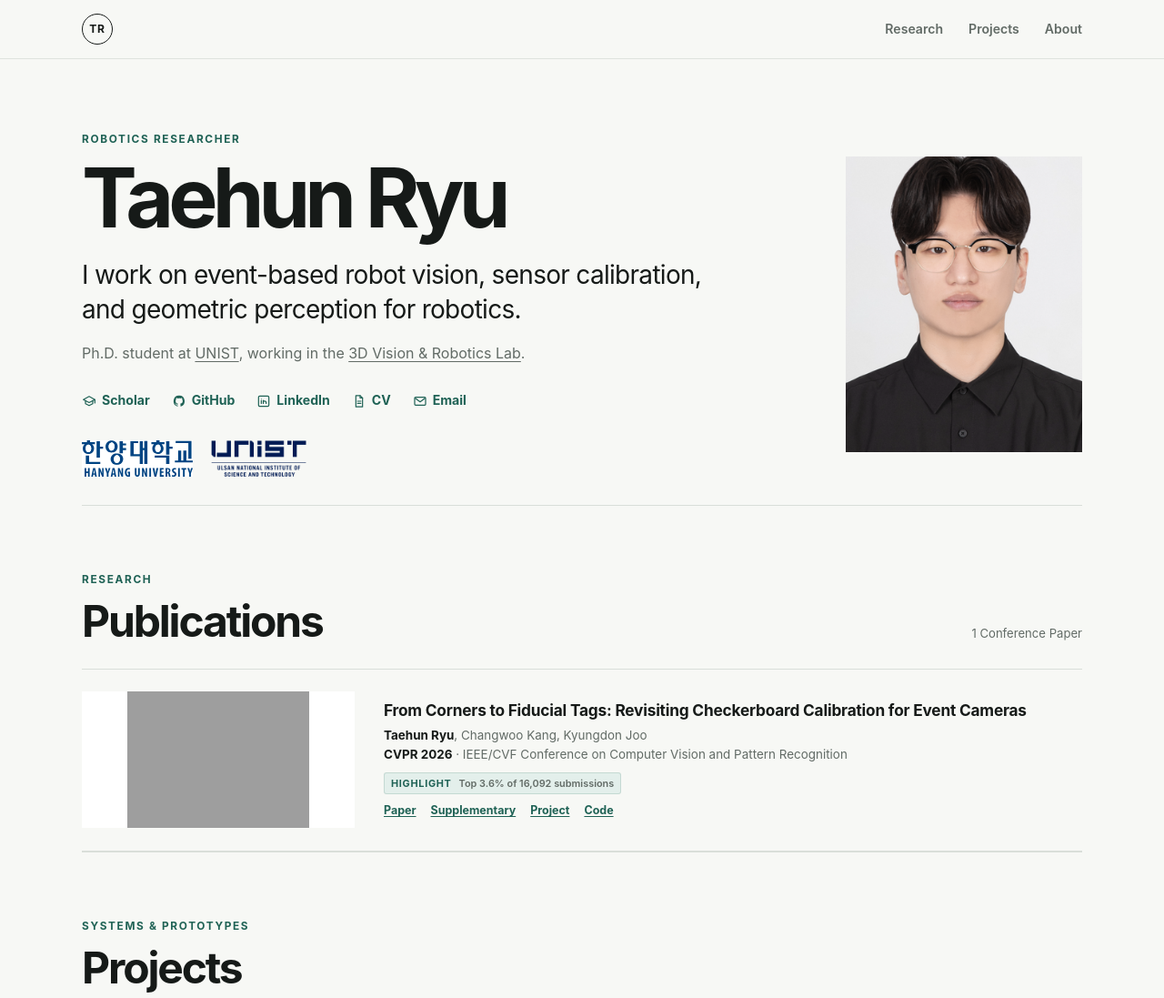
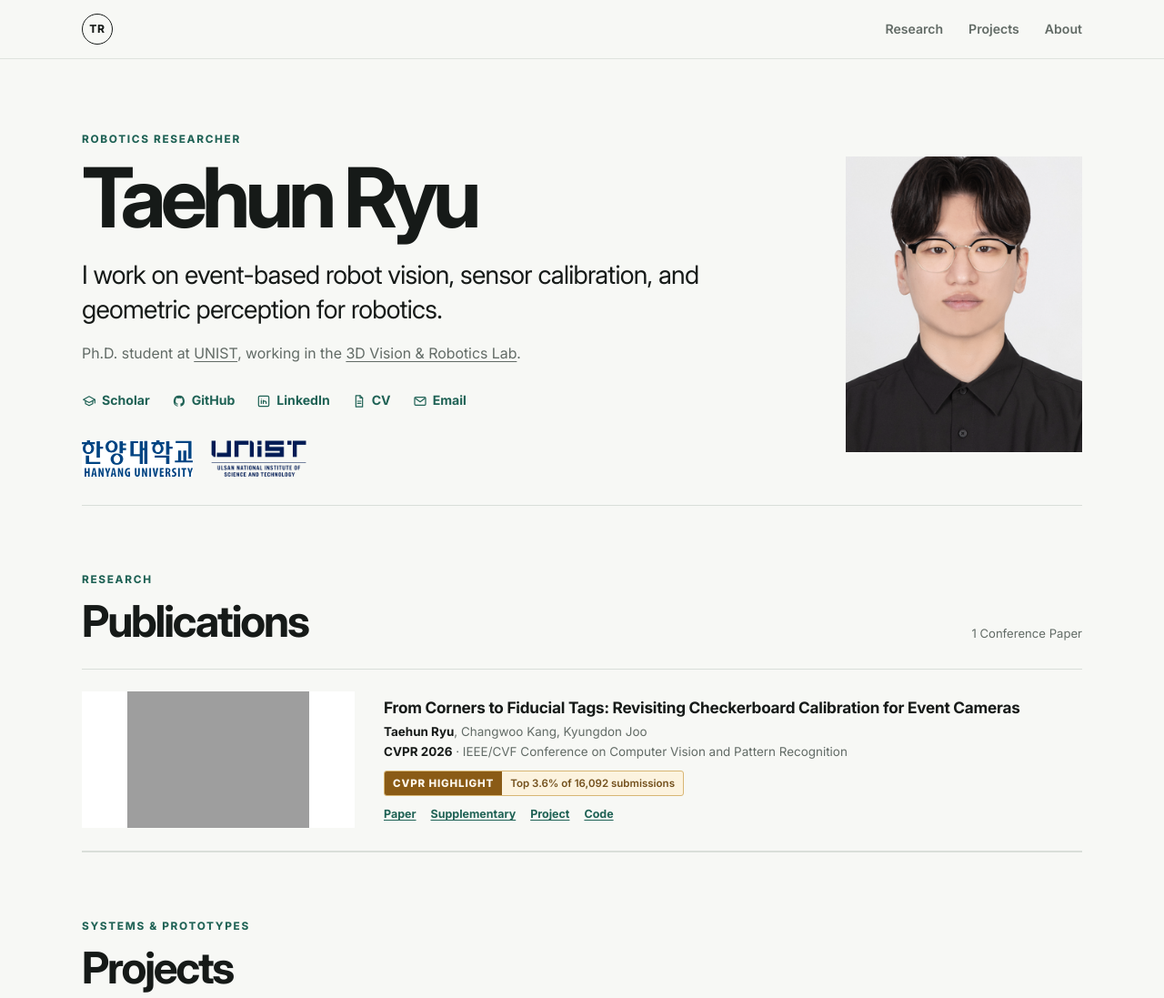
Before and after one commit to taehun-ryu/taehun-ryu.github.io, an Astro site: page / in a window 1280 px wide. Shown: the top 1097 px of the page at 91% size. Built offline with nearby package versions, Linux system fonts and the light colour scheme; Astro itself is replaced by a stand-in of ours; grey boxes are pictures that could not be loaded.

Commit message:
Emphasize CVPR Highlight and self-host Inter fonts

```diff
--- a/src/data/publications/corner2tag.md
+++ b/src/data/publications/corner2tag.md
@@ -8,7 +8,7 @@ venue: "IEEE/CVF Conference on Computer Vision and Pattern Recognition"
 venueShort: "CVPR 2026"
 publicationType: "conference"
 date: "2026-02-24"
-badge: "Highlight · Top 3.6% of 16,092 submissions"
+badge: "CVPR Highlight · Top 3.6% of 16,092 submissions"
 thumbnail: "/images/publications/corner2tag.png"
 thumbnailAlt: "Event camera calibraiton with checkerboard and fiducial tag detection"
 links:
--- a/src/layouts/BaseLayout.astro
+++ b/src/layouts/BaseLayout.astro
@@ -21,6 +21,7 @@ const canonical = new URL(Astro.url.pathname, Astro.site);
   <head>
     <meta charset="UTF-8" />
     <meta name="viewport" content="width=device-width" />
+    <link rel="preload" href="/fonts/inter/InterVariable.woff2" as="font" type="font/woff2" crossorigin />
     <meta name="description" content={description} />
     <meta name="generator" content={Astro.generator} />
     <link rel="canonical" href={canonical} />
--- a/src/styles/global.css
+++ b/src/styles/global.css
@@ -1,3 +1,19 @@
+@font-face {
+  font-family: 'Site Inter';
+  src: url('/fonts/inter/InterVariable.woff2') format('woff2');
+  font-style: normal;
+  font-weight: 100 900;
+  font-display: swap;
+}
+
+@font-face {
+  font-family: 'Site Inter';
+  src: url('/fonts/inter/InterVariable-Italic.woff2') format('woff2');
+  font-style: italic;
+  font-weight: 100 900;
+  font-display: swap;
+}
+
 :root {
   --bg: #f7f8f5;
   --surface: #ffffff;
@@ -11,7 +27,7 @@
   --space-background: 44px;
   --space-heading-content: 28px;
   color-scheme: light;
-  font-family: Inter, ui-sans-serif, -apple-system, BlinkMacSystemFont, "Segoe UI", sans-serif;
+  font-family: 'Site Inter', ui-sans-serif, -apple-system, BlinkMacSystemFont, "Segoe UI", sans-serif;
   font-synthesis: none;
 }
 
@@ -57,8 +73,9 @@ h1 { margin-bottom: 22px; font-size: clamp(3.25rem, 7.5vw, 5.7rem); line-height:
 .publication-copy { align-self: center; min-width: 0; }
 .publication-heading { margin-bottom: 6px; }
 .publication-heading h3 { margin-bottom: 0; font-size: 1.08rem; line-height: 1.35; letter-spacing: -0.012em; }
-.publication-accolade { display: inline-flex; flex-wrap: wrap; gap: 2px 8px; margin: 7px 0 0; padding: 4px 7px; color: var(--muted); background: var(--accent-soft); border: 1px solid rgba(31, 98, 85, 0.16); border-radius: 3px; font-size: 0.68rem; font-weight: 600; line-height: 1.35; }
-.publication-accolade strong { color: var(--accent); font-weight: 750; letter-spacing: 0.065em; text-transform: uppercase; }
+.publication-accolade { display: inline-flex; flex-wrap: wrap; align-items: center; gap: 0; max-width: 100%; margin: 9px 0 2px; color: #73501c; background: #fcf3df; border: 1px solid #d8b674; border-radius: 3px; overflow: hidden; font-size: 0.72rem; font-weight: 600; line-height: 1.4; }
+.publication-accolade strong { align-self: stretch; display: flex; align-items: center; padding: 5px 9px; color: #fffaf0; background: #8a5b16; font-weight: 800; letter-spacing: 0.075em; text-transform: uppercase; }
+.publication-accolade > span { padding: 5px 9px; }
 .authors, .venue { margin-bottom: 2px; color: var(--muted); font-size: 0.84rem; line-height: 1.45; }
 .author-me, .venue span { color: var(--text); font-weight: 700; }
 .publication-links { display: flex; flex-wrap: wrap; gap: 16px; margin-top: 8px; }
```
Also changed, not shown: public/fonts/inter/InterVariable-Italic.woff2 (added), public/fonts/inter/InterVariable.woff2 (added), public/fonts/inter/LICENSE.txt (added).
